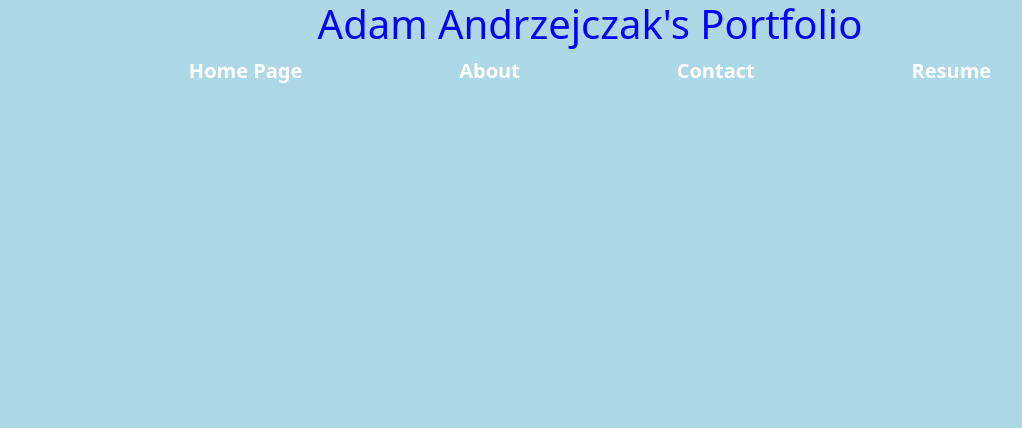
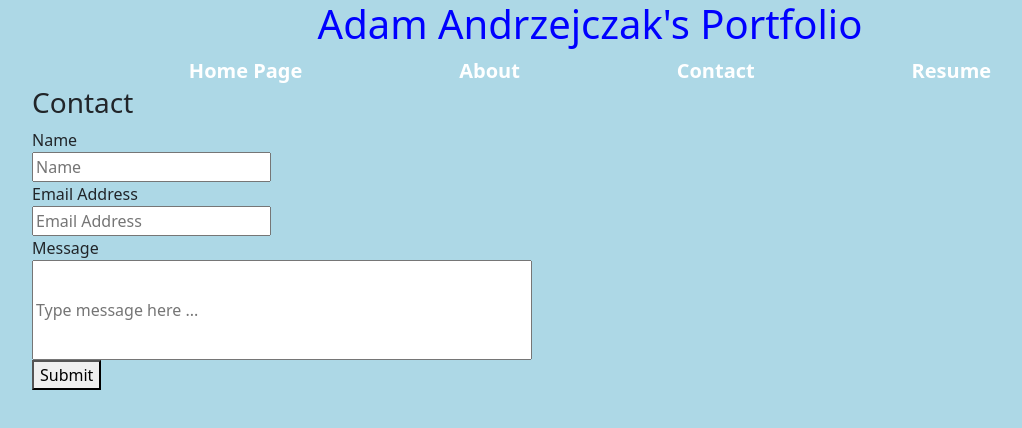
Before and after one commit to andadam24/20_React_Port, a React (Create React App) app in the folder portfolioproject/: page /jobtitles in a window 1280 px wide. Shown: the top 428 px of the page, without its empty margins (50-1072 px from the left). Built offline with nearby package versions, Linux system fonts and the light colour scheme; a web font is replaced by a local one.

Commit message:
updated contact page

```diff
--- a/portfolioproject/src/pages/contact.js
+++ b/portfolioproject/src/pages/contact.js
@@ -3,15 +3,37 @@ import React from 'react';
 function Contact(){
 
     return(
-      <div className="container-fluid">
+      <div>
+        <form>
+          <h3>Contact</h3>
 
-        <card>
-
-
-
-        </card>
-
-
+          <label> Name
+            <br />
+            <input
+              type="text"
+              placeholder="Name"
+            />
+          </label>
+          <br />
+          <label> Email Address
+            <br />
+            <input
+              type="email"
+              placeholder="Email Address"
+            />
+          </label>
+          <br />
+          <label> Message
+            <br />
+            <input
+              type="text"
+              placeholder="Type message here ..."
+              className="message"
+            />
+          </label>
+          <br />
+          <button>Submit</button>
+        </form>
       </div>
     );
   }
```
